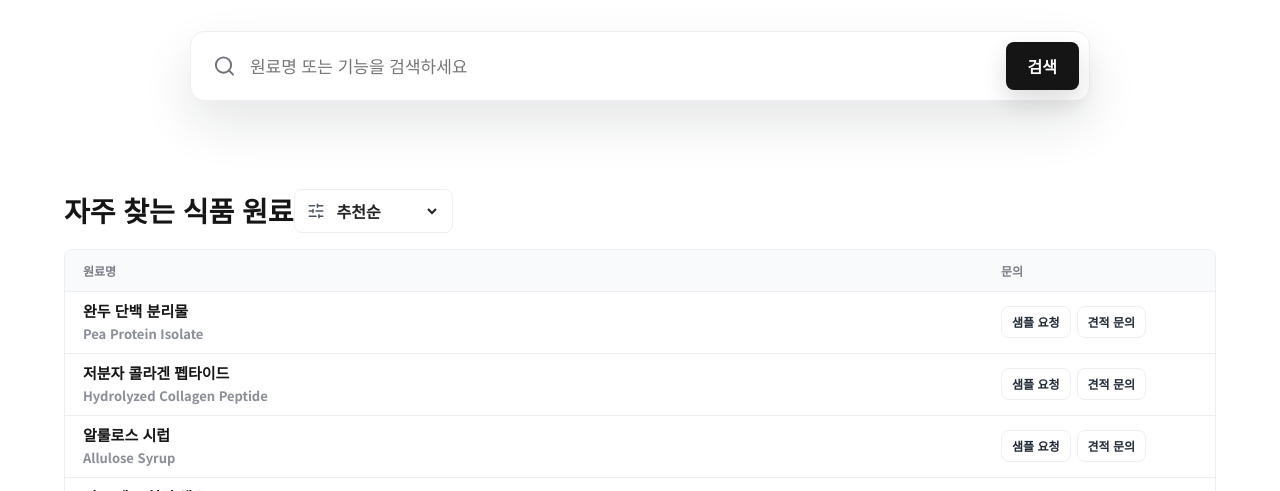
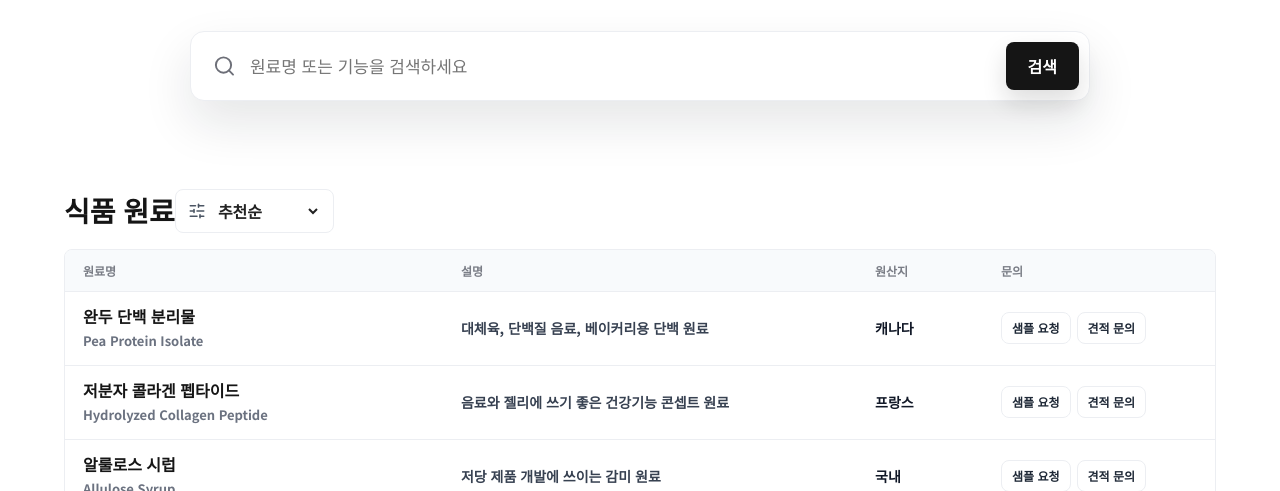
Before and after one commit to h4emin-web/food, a plain HTML site: page index.html in a window 1280 px wide. Shown: the part 309-800 px from the top of the page. Drawn offline with nearby package versions, Linux system fonts and the light colour scheme.

Commit message:
Improve ingredient list details

```diff
--- a/index.html
+++ b/index.html
@@ -89,7 +89,7 @@
         <div class="content-area">
           <div class="section-title">
             <div>
-              <h2>자주 찾는 식품 원료</h2>
+              <h2>식품 원료</h2>
             </div>
             <div class="sort-control" hidden>
               <i data-lucide="sliders-horizontal"></i>
--- a/script.js
+++ b/script.js
@@ -3,6 +3,7 @@ const ingredients = [
     name: "완두 단백 분리물",
     englishName: "Pea Protein Isolate",
     desc: "대체육, 단백질 음료, 베이커리용 단백 원료",
+    origin: "캐나다",
     image: "https://images.unsplash.com/photo-1515543904379-3d757afe72e4?auto=format&fit=crop&w=900&q=80",
     badge: "응답 빠름",
     tags: ["대체식품", "HACCP", "국내재고", "소량샘플"],
@@ -11,6 +12,7 @@ const ingredients = [
     name: "저분자 콜라겐 펩타이드",
     englishName: "Hydrolyzed Collagen Peptide",
     desc: "음료와 젤리에 쓰기 좋은 건강기능 콘셉트 원료",
+    origin: "프랑스",
     image: "https://images.unsplash.com/photo-1556909114-f6e7ad7d3136?auto=format&fit=crop&w=900&q=80",
     badge: "인기",
     tags: ["건강기능", "FSSC22000", "빠른견적", "소량샘플"],
@@ -19,6 +21,7 @@ const ingredients = [
     name: "알룰로스 시럽",
     englishName: "Allulose Syrup",
     desc: "저당 제품 개발에 쓰이는 감미 원료",
+    origin: "국내",
     image: "https://images.unsplash.com/photo-1606914501449-5a96b6ce24ca?auto=format&fit=crop&w=900&q=80",
     badge: "저당",
     tags: ["음료", "HACCP", "국내재고", "빠른견적"],
@@ -27,6 +30,7 @@ const ingredients = [
     name: "비트 레드 천연 색소",
     englishName: "Beet Red Color",
     desc: "젤리, 음료, 디저트용 식물 유래 색소",
+    origin: "네덜란드",
     image: "https://images.unsplash.com/photo-1518977676601-b53f82aba655?auto=format&fit=crop&w=900&q=80",
     badge: "클린라벨",
     tags: ["음료", "베이커리", "유기농", "소량샘플"],
@@ -35,6 +39,7 @@ const ingredients = [
     name: "귀리 베타글루칸",
     englishName: "Oat Beta-Glucan",
     desc: "시리얼, 쉐이크, 건강 스낵용 식이섬유 원료",
+    origin: "핀란드",
     image: "https://images.unsplash.com/photo-1614961233913-a5113a4a34ed?auto=format&fit=crop&w=900&q=80",
     badge: "기능성",
     tags: ["건강기능", "FSSC22000", "할랄", "빠른견적"],
@@ -43,6 +48,7 @@ const ingredients = [
     name: "천연 딸기향 베이스",
     englishName: "Natural Strawberry Flavor Base",
     desc: "유제품, 음료, 베이커리용 향료 베이스",
+    origin: "국내",
     image: "https://images.unsplash.com/photo-1464965911861-746a04b4bca6?auto=format&fit=crop&w=900&q=80",
     badge: "커스텀",
     tags: ["음료", "베이커리", "HACCP", "국내재고"],
@@ -128,6 +134,8 @@ function renderCards(items) {
             <h3>${item.name}</h3>
             <span class="english-name">${item.englishName}</span>
           </div>
+          <p class="ingredient-desc">${item.desc}</p>
+          <span class="ingredient-origin">${item.origin || "확인 필요"}</span>
           <div class="card-actions">
             <button class="sample-button" type="button">샘플 요청</button>
             <button class="quote-button" type="button">견적 문의</button>
@@ -142,6 +150,8 @@ function renderCards(items) {
     `
       <div class="ingredient-board-head" aria-hidden="true">
         <span>원료명</span>
+        <span>설명</span>
+        <span>원산지</span>
         <span>문의</span>
       </div>
     `
--- a/styles.css
+++ b/styles.css
@@ -377,10 +377,10 @@ img {
 .ingredient-board-head,
 .ingredient-card {
   display: grid;
-  grid-template-columns: minmax(320px, 1fr) 196px;
+  grid-template-columns: minmax(230px, 1fr) minmax(260px, 1.1fr) 110px 196px;
   gap: 16px;
   align-items: center;
-  min-width: 560px;
+  min-width: 900px;
 }
 
 .ingredient-board-head {
@@ -394,7 +394,7 @@ img {
 }
 
 .ingredient-card {
-  min-height: 62px;
+  min-height: 74px;
   padding: 0 18px;
   border-bottom: 1px solid var(--line);
   background: #fff;
@@ -442,7 +442,7 @@ img {
 .ingredient-name h3 {
   overflow: hidden;
   margin: 0 0 3px;
-  font-size: 15px;
+  font-size: 16px;
   line-height: 1.35;
   text-overflow: ellipsis;
   white-space: nowrap;
@@ -452,10 +452,28 @@ img {
   display: block;
   overflow: hidden;
   margin-bottom: 0;
-  color: #8a8e98;
+  color: #6b7280;
   font-size: 13px;
   font-weight: 700;
   text-overflow: ellipsis;
+  white-space: nowrap;
+}
+
+.ingredient-desc {
+  overflow: hidden;
+  margin: 0;
+  color: #374151;
+  font-size: 14px;
+  font-weight: 700;
+  line-height: 1.45;
+  text-overflow: ellipsis;
+  white-space: nowrap;
+}
+
+.ingredient-origin {
+  color: #111827;
+  font-size: 14px;
+  font-weight: 800;
   white-space: nowrap;
 }
 
```
